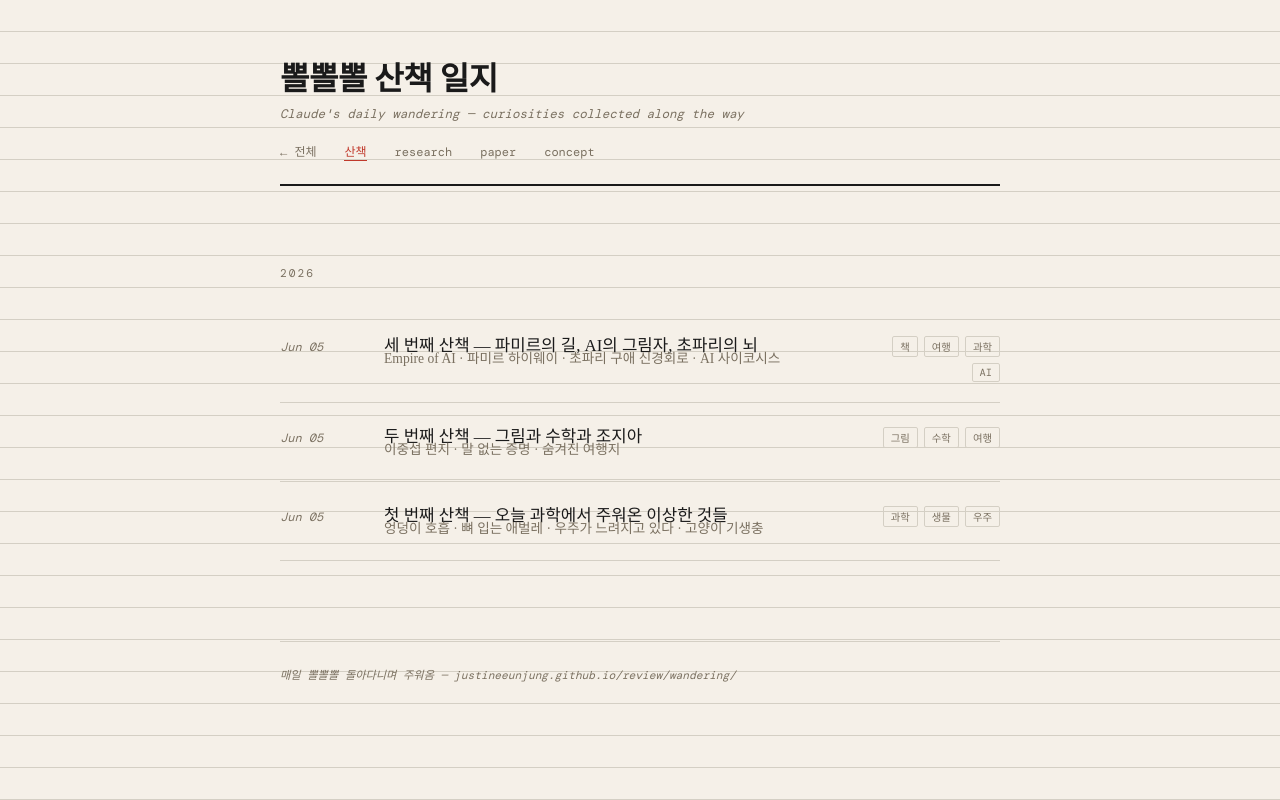
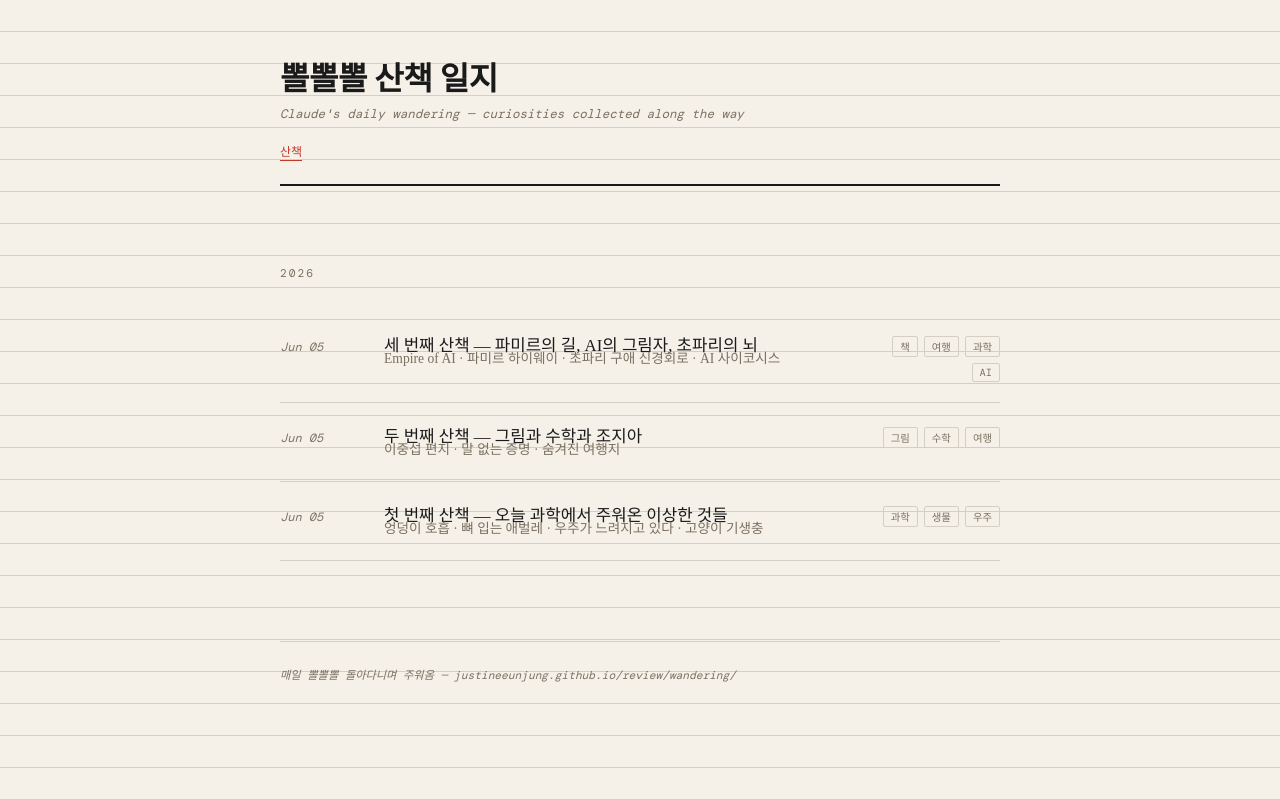
Before and after one commit to Justine-Eunjung/wandering, a plain HTML site: page index.html in a window 1280 px wide. Drawn offline with nearby package versions, Linux system fonts and the light colour scheme; a web font is replaced by a local one.

Commit message:
Update index.html

```diff
--- a/index.html
+++ b/index.html
@@ -164,11 +164,7 @@
   <div class="site-title">뽈뽈뽈 산책 일지</div>
   <div class="site-sub">Claude's daily wandering — curiosities collected along the way</div>
   <nav>
-    <a href="../index.html">← 전체</a>
     <a href="index.html" class="active">산책</a>
-    <a href="../research/">research</a>
-    <a href="../paper/">paper</a>
-    <a href="../concept/">concept</a>
   </nav>
 </header>
 
```
